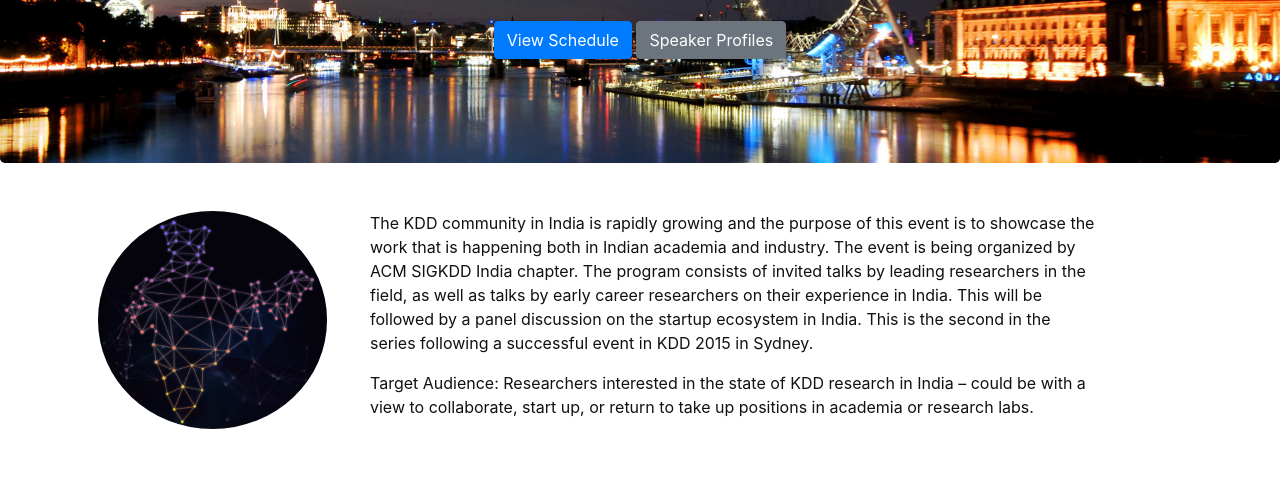
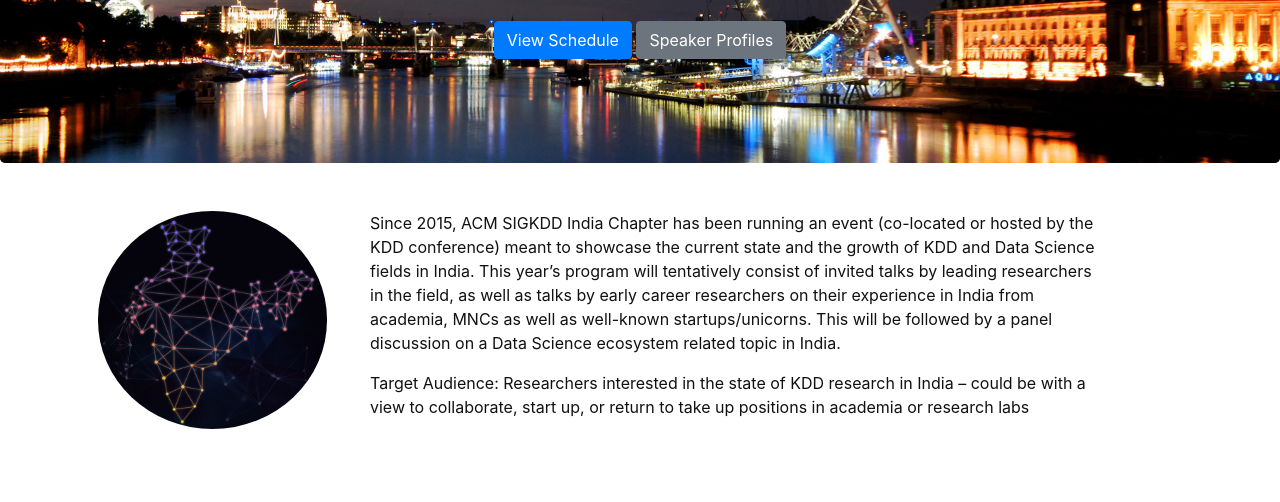
Before and after one commit to DenzilFrancisCrasta/IKDD-2018, a plain HTML site: page index.html in a window 1280 px wide. Shown: the part 298-800 px from the top of the page. Drawn offline with nearby package versions, Linux system fonts and the light colour scheme.

Commit message:
updated about description

```diff
--- a/index.html
+++ b/index.html
@@ -83,23 +83,11 @@
             </div>
             <div class="col-sm-8">
               <p>
-               The KDD community in India is rapidly growing and the
-               purpose of this event is to showcase the work that is
-               happening both in Indian academia and industry.
-               The event is being organized by ACM SIGKDD India
-               chapter. The program consists of invited talks by
-               leading researchers in the field, as well as talks
-               by early career researchers on their experience in
-               India. This will be followed by a panel discussion on
-               the startup ecosystem in India. This is the
-               second in the series following a successful
-               event in KDD 2015 in Sydney.</p>
+              Since 2015, ACM SIGKDD India Chapter has been running an event (co-located or hosted by the KDD conference) meant to showcase the current state and the growth of KDD and Data Science fields in India.  This year’s program will tentatively consist of invited talks by leading researchers in the field, as well as talks by early career researchers on their experience in India from academia, MNCs as well as well-known startups/unicorns. This will be followed by a panel discussion on a Data Science ecosystem related topic in India.
+               </p>
 
               <p>
-              Target Audience: Researchers interested in the
-              state of KDD research in India – could be with a
-              view to collaborate, start up, or return to
-              take up positions in academia or research labs. </p>
+Target Audience: Researchers interested in the state of KDD research in India – could be with a view to collaborate, start up, or return to take up positions in academia or research labs </p>
             </div>
           </div>
       </div>
```
